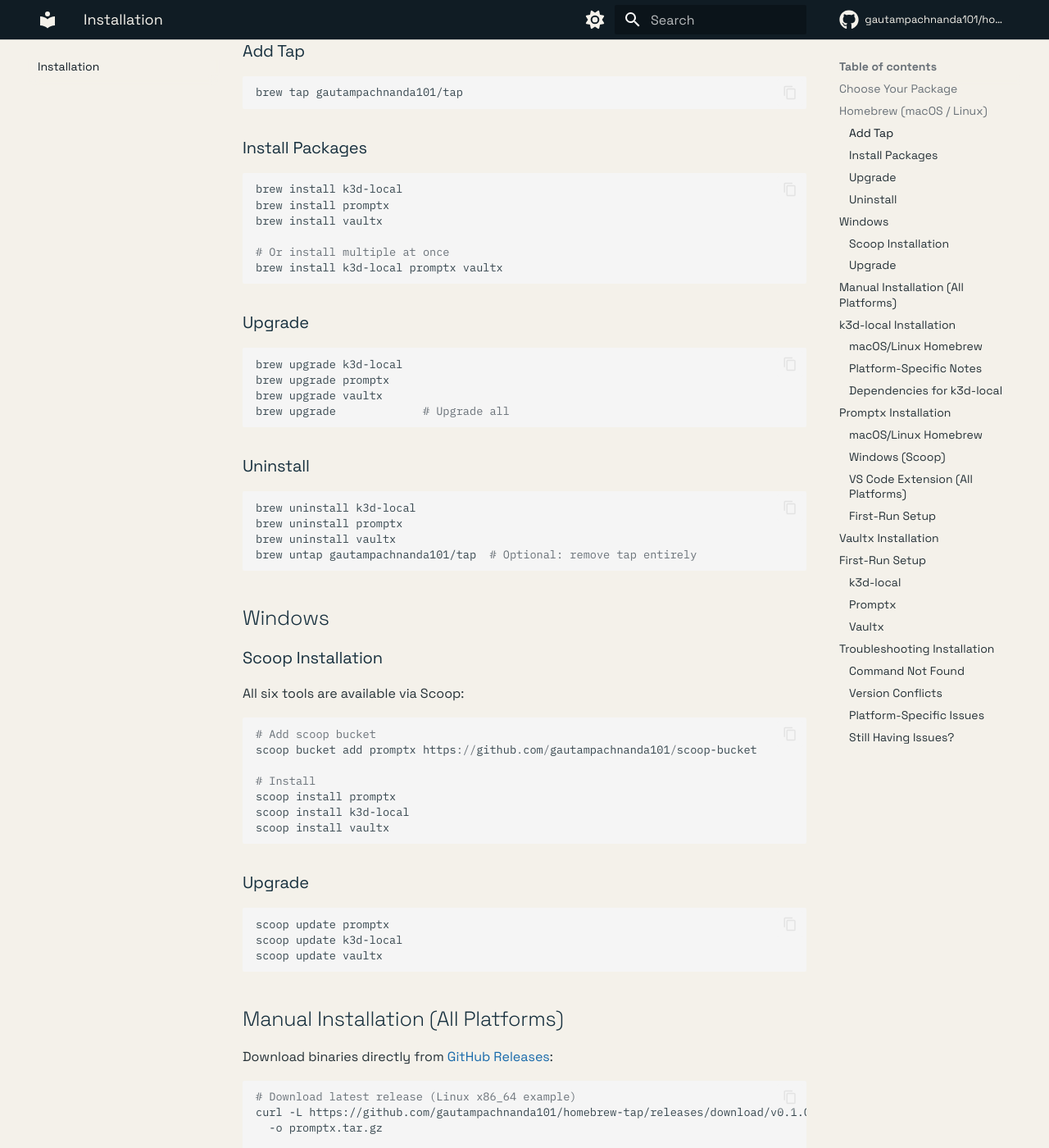
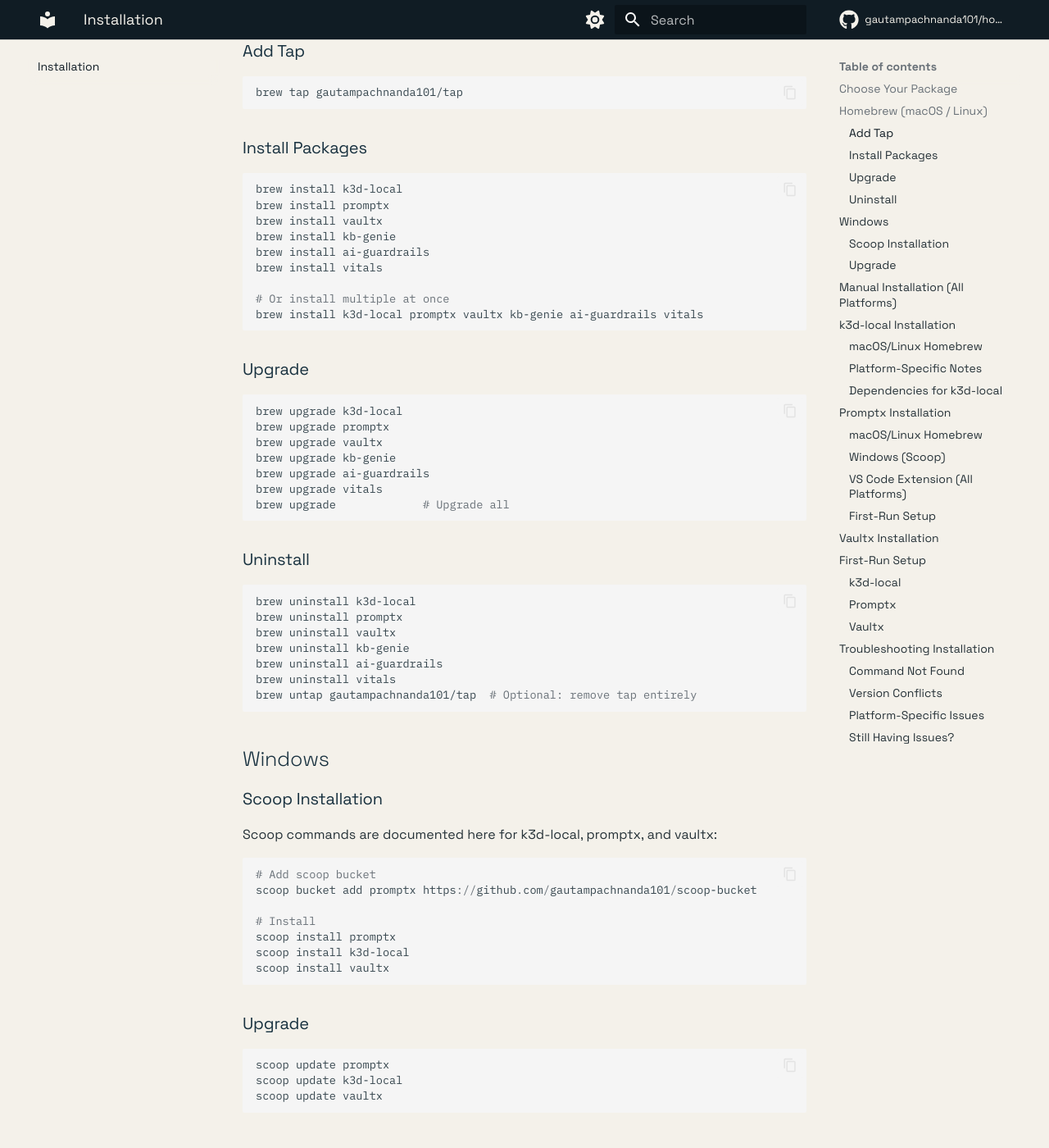
Before and after one commit to gautampachnanda101/homebrew-tap, an MkDocs documentation site: the page built from docs/installation.md, in a window 1280 px wide and 1400 px high, scrolled down 659 px. Shown: the whole window at 82% size. Built offline with MkDocs 1.6.1 and Material for MkDocs 9.7.7, drawn with Linux system fonts in a browser that asks for light colours; comment, search, counter and statistics services are not loaded.

Commit message:
docs: align installation commands

````diff
--- a/docs/installation.md
+++ b/docs/installation.md
@@ -29,9 +29,12 @@
 brew install k3d-local
 brew install promptx
 brew install vaultx
+brew install kb-genie
+brew install ai-guardrails
+brew install vitals
 
 # Or install multiple at once
-brew install k3d-local promptx vaultx
+brew install k3d-local promptx vaultx kb-genie ai-guardrails vitals
 ```
 
 ### Upgrade
@@ -40,6 +43,9 @@
 brew upgrade k3d-local
 brew upgrade promptx
 brew upgrade vaultx
+brew upgrade kb-genie
+brew upgrade ai-guardrails
+brew upgrade vitals
 brew upgrade             # Upgrade all
 ```
 
@@ -49,6 +55,9 @@
 brew uninstall k3d-local
 brew uninstall promptx
 brew uninstall vaultx
+brew uninstall kb-genie
+brew uninstall ai-guardrails
+brew uninstall vitals
 brew untap gautampachnanda101/tap  # Optional: remove tap entirely
 ```
 
@@ -56,7 +65,7 @@
 
 ### Scoop Installation
 
-All six tools are available via Scoop:
+Scoop commands are documented here for k3d-local, promptx, and vaultx:
 
 ```powershell
 # Add scoop bucket
````
